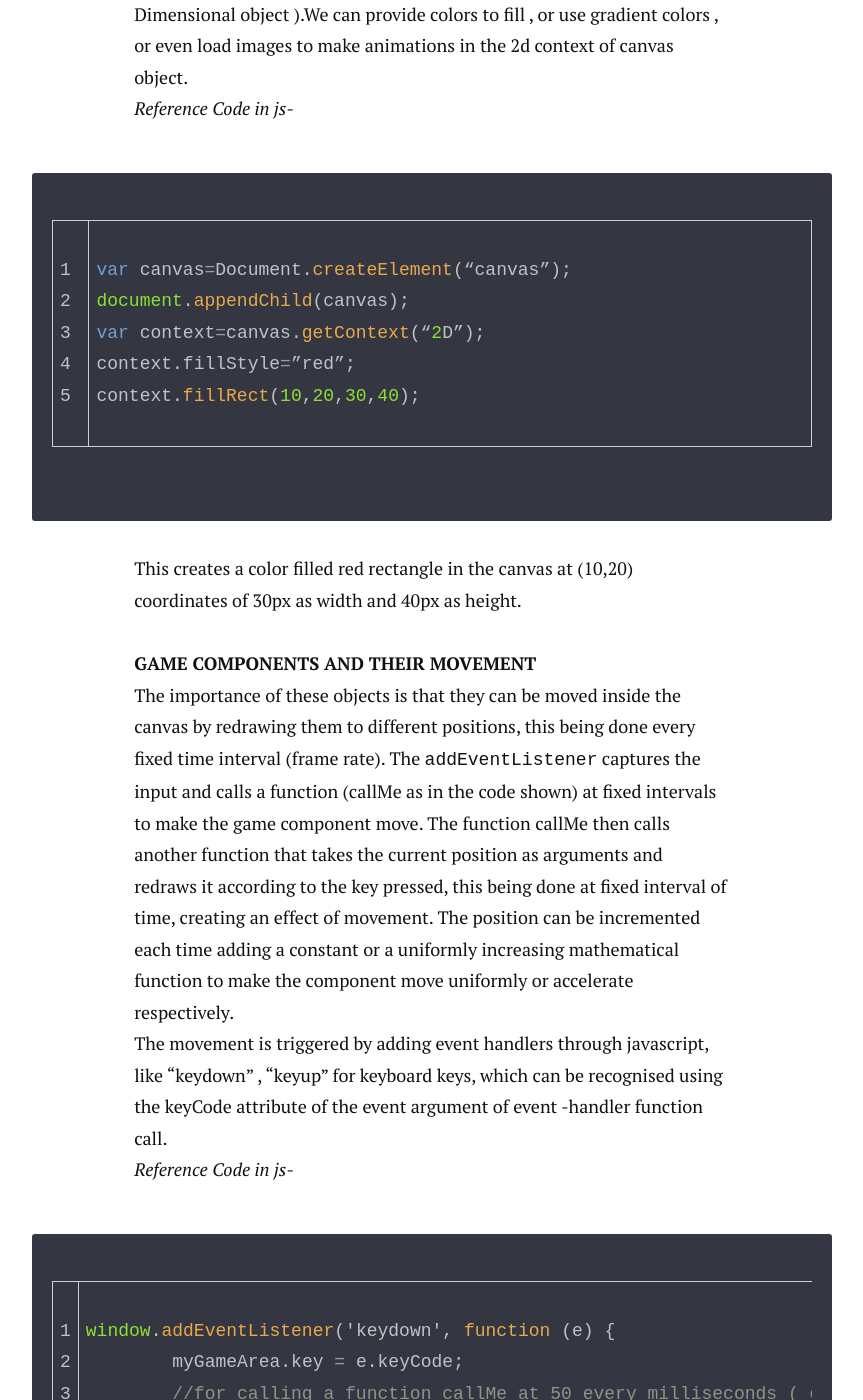
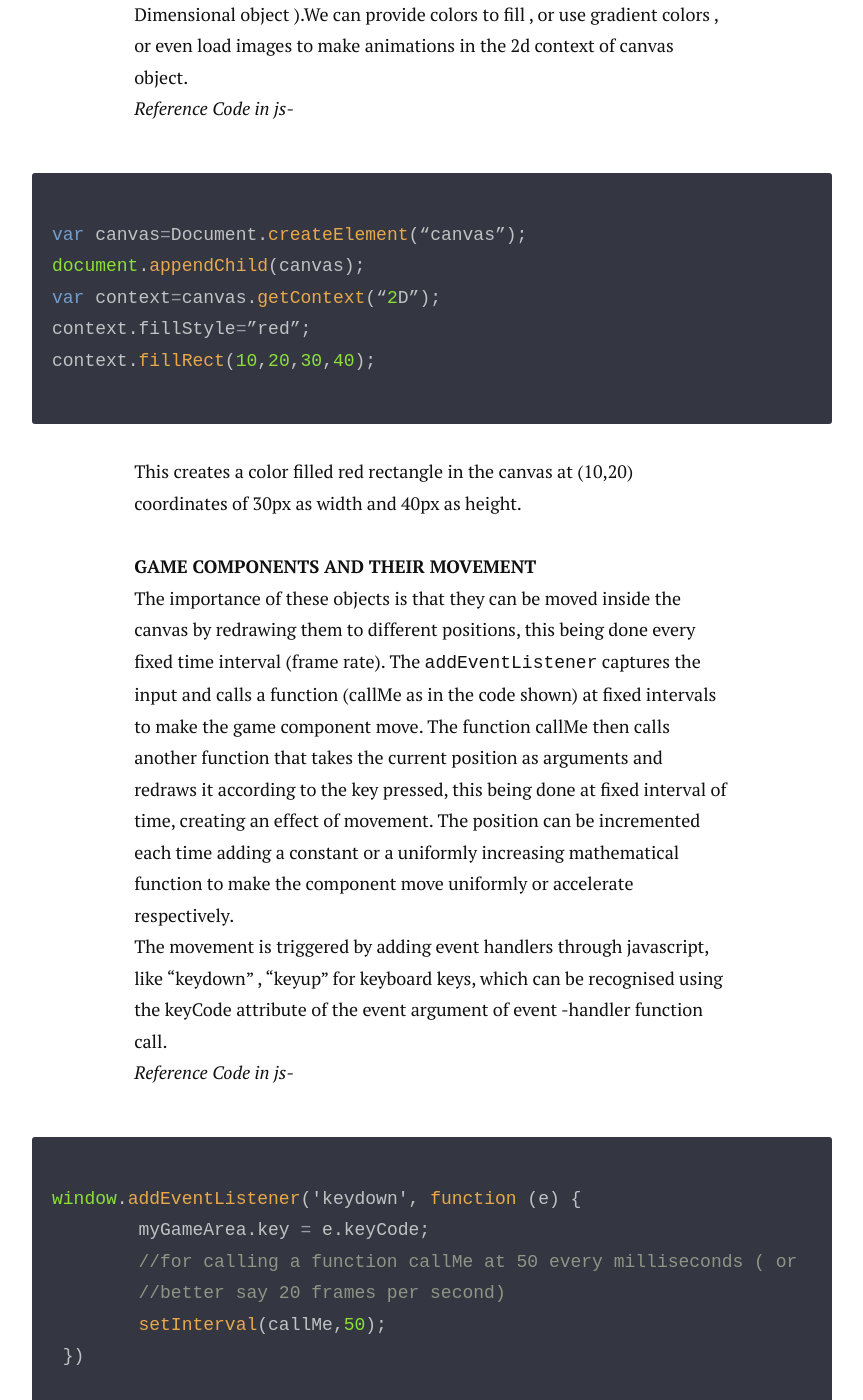
Before and after one commit to AkashKrDutta/AkashKrDutta.github.ioTest2, a Jekyll site: the page built from _posts/2016-12-28-HTML5 gamedev.md, in a window 1280 px wide and 1400 px high, scrolled down 1326 px. Shown: the whole window, without its empty margins (208-1071 px from the left). Built offline with Jekyll 4.4.1, drawn with Linux system fonts in a browser that asks for light colours; nearby versions of some CDN libraries; comment, search, counter and statistics services are not loaded.

Commit message:
Update 2016-12-28-HTML5 gamedev.md

```diff
--- a/_posts/2016-12-28-HTML5 gamedev.md
+++ b/_posts/2016-12-28-HTML5 gamedev.md
@@ -30,7 +30,7 @@ Without much ado, we talk about the canvas object in the html 5 that offers to u
 We can draw rectangles, circles, lines using the 2D context of canvas object ( in layman's term - drawing in the canvas holder by using its 2 Dimensional object ).We can provide colors to fill , or use gradient colors , or even load images to make animations in the 2d context of canvas object.
 <br>
 _Reference Code in js-_ <br>
-{% highlight js linenos %}
+{% highlight js %}
 var canvas=Document.createElement(“canvas”);
 document.appendChild(canvas);
 var context=canvas.getContext(“2D”);
@@ -47,7 +47,7 @@ The importance of these objects is that they can be moved inside the canvas by r
 The movement is triggered by adding event handlers through javascript, like “keydown” , “keyup” for keyboard keys, which can be recognised using the keyCode attribute of the event argument of event -handler function call.
 <br>
 _Reference Code in js-_ <br>
-{% highlight javascript linenos %}
+{% highlight javascript %}
 window.addEventListener('keydown', function (e) {
         myGameArea.key = e.keyCode;
         //for calling a function callMe at 50 every milliseconds ( or
```
